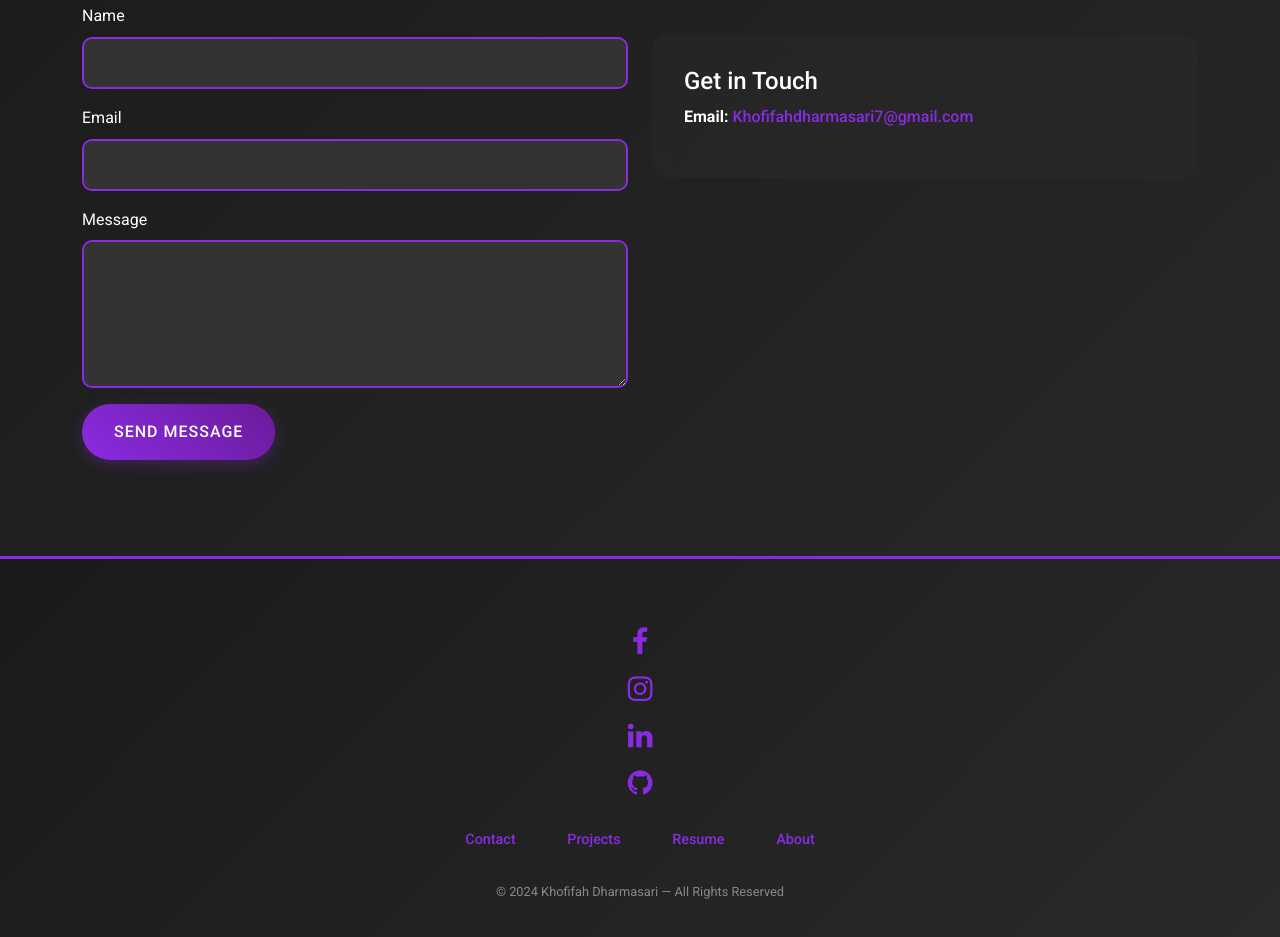
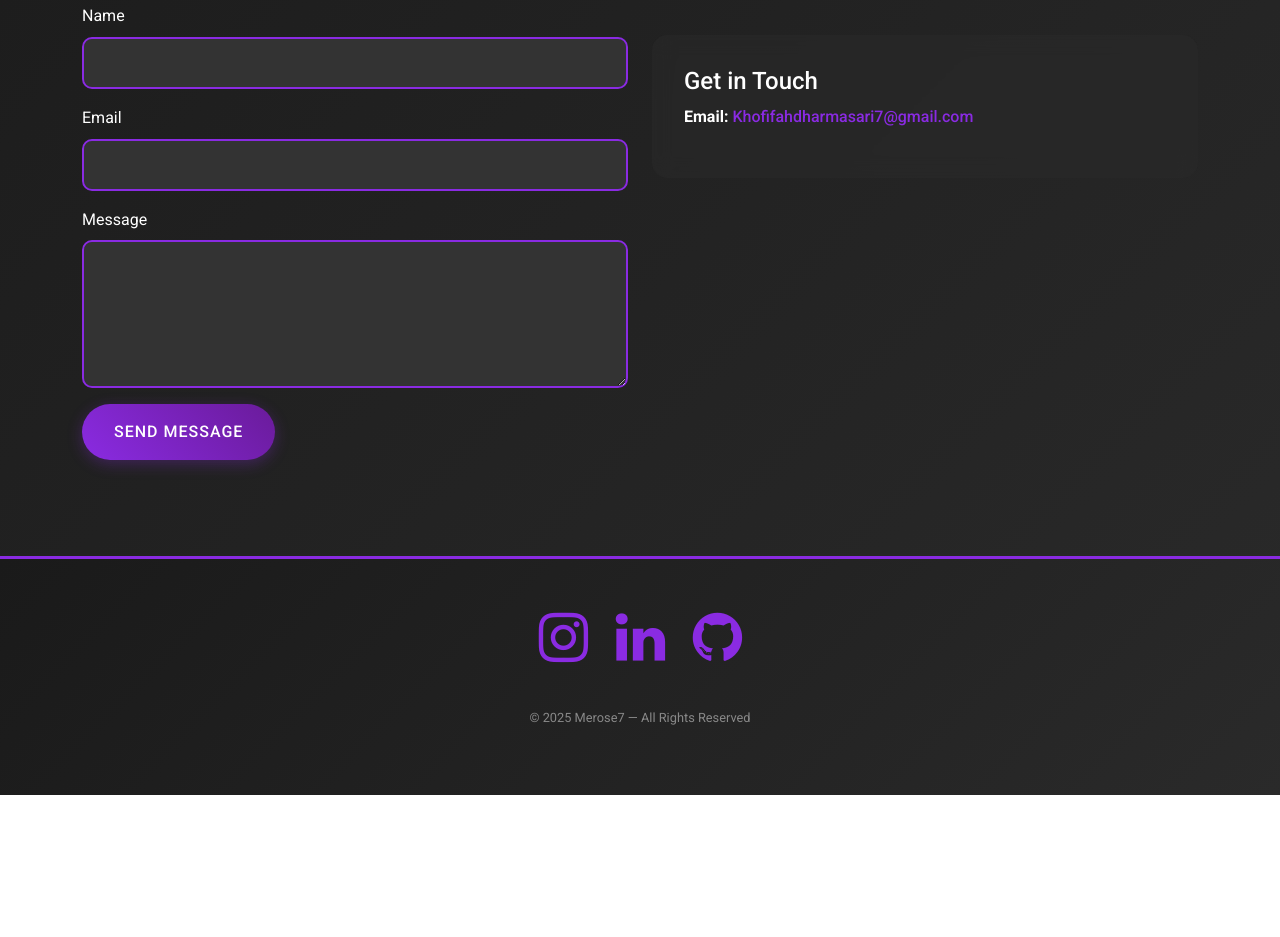
Before and after one commit to merose7/khofifah.github.io, a plain HTML site: page index.html in a window 1280 px wide. Shown: the part 3050-3987 px from the top of the page. After the commit the page ends 3845 px from the top, so only its background shows below. Drawn offline with nearby package versions, Linux system fonts and the light colour scheme.

Commit message:
update portfolio

```diff
--- a/index.html
+++ b/index.html
@@ -171,28 +171,26 @@
 <body>
 
 <!-- Footer -->
-<footer class="footer">
-    <!-- Social Media -->
-    <div class="row">
-        <a href="https://www.facebook.com/" target="_blank" aria-label="Facebook"><i class="fa fa-facebook"></i></a>
-        <a href="https://www.instagram.com/" target="_blank" aria-label="Instagram"><i class="fa fa-instagram"></i></a>
-        <a href="https://www.linkedin.com/" target="_blank" aria-label="LinkedIn"><i class="fa fa-linkedin"></i></a>
-        <a href="https://github.com/merose7" target="_blank" aria-label="GitHub"><i class="fa fa-github"></i></a>
-    </div>
-
-    <!-- Navigation Links -->
-    <div class="row">
-        <ul>
-            <li><a href="#contact">Contact</a></li>
-            <li><a href="#projects">Projects</a></li>
-            <li><a href="#resume">Resume</a></li>
-            <li><a href="#about">About</a></li>
-        </ul>
-    </div>
+    <footer class="footer">
+        <div class="container">
+            <!-- Social Media -->
+            <div class="row text-center mb-4">
+                <div class="col-12">
+                    <a href="https://www.instagram.com/r2n_kdharma/" target="_blank" rel="noopener" aria-label="Instagram" class="footer-social-icon">
+                        <i class="fa fa-instagram"></i>
+                    </a>
+                    <a href="https://www.linkedin.com/in/khofifahdharmasari/" target="_blank" rel="noopener" aria-label="LinkedIn" class="footer-social-icon">
+                        <i class="fa fa-linkedin"></i>
+                    </a>
+                    <a href="https://github.com/merose7" target="_blank" rel="noopener" aria-label="GitHub" class="footer-social-icon">
+                        <i class="fa fa-github"></i>
+                    </a>
+                </div>
+            </div>
 
     <!-- Copyright -->
     <div class="row">
-        <p>© 2024 Khofifah Dharmasari — All Rights Reserved</p>
+        <p>© 2025 Merose7 — All Rights Reserved</p>
     </div>
 </footer>
 
--- a/style.css
+++ b/style.css
@@ -304,7 +304,7 @@ overflow-x:hidden;
 
 .footer {
     background: linear-gradient(135deg, #1a1a1a 0%, #2a2a2a 100%);
-    padding: 3rem 0;
+    padding: 2rem 0;
     font-family: 'Roboto', sans-serif;
     text-align: center;
     border-top: 3px solid #8a2be2;
@@ -364,6 +364,27 @@ overflow-x:hidden;
     margin-top: 1rem;
 }
 
+/* Footer Styles */
+.footer-social-icon {
+    display: inline-block;
+    margin: 0 12px;
+    font-size: 1.8rem;
+    color: #4ecdc4;
+    transition: all 0.3s ease;
+    text-decoration: none;
+}
+
+.footer-social-icon:hover {
+    color: #45b7aa;
+    transform: translateY(-3px);
+}
+
+.footer-copyright {
+    color: #adb5bd;
+    font-size: 0.9rem;
+    margin: 0;
+}
+
 /* Mobile view tetap center */
 @media (max-width: 720px) {
     .footer {
@@ -378,4 +399,12 @@ overflow-x:hidden;
     .footer .row a i {
         margin: 0% 3%;
     }
+    .footer-social-icon {
+        margin: 0 10px;
+        font-size: 1.5rem;
+    }
+    .footer-nav li {
+        display: block;
+        margin: 10px 0;
+    }
 }
```
